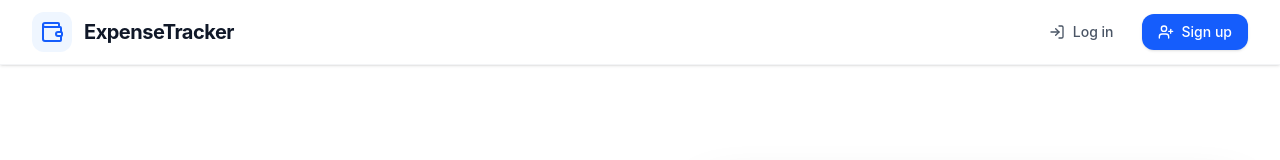
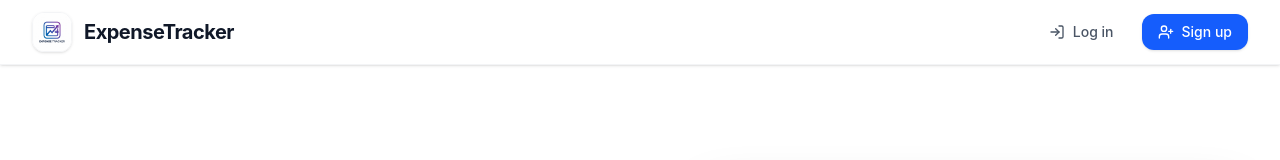
Before and after one commit to Chathubha/expense_tracker, a React (Vite) app: page / in a window 1280 px wide. Shown: the top 160 px of the page. Built offline with nearby package versions, Linux system fonts and the light colour scheme; grey boxes are pictures that could not be loaded.

Commit message:
Add custom AI generated logo and favicon

```diff
--- a/index.html
+++ b/index.html
@@ -2,9 +2,9 @@
 <html lang="en">
   <head>
     <meta charset="UTF-8" />
-    <link rel="icon" type="image/svg+xml" href="/favicon.svg" />
+    <link rel="icon" type="image/jpeg" href="/logo.jpg" />
     <meta name="viewport" content="width=device-width, initial-scale=1.0" />
-    <title>expense-tracker</title>
+    <title>ExpenseTracker | Personal Finance</title>
   </head>
   <body>
     <div id="root"></div>
--- a/src/components/Layout.tsx
+++ b/src/components/Layout.tsx
@@ -7,7 +7,6 @@ import {
   ArrowRightLeft,
   Settings,
   LogOut,
-  Wallet,
   Menu,
   X
 } from 'lucide-react';
@@ -48,10 +47,8 @@ export default function Layout() {
       {/* Desktop Sidebar */}
       <aside className="hidden md:flex flex-col w-64 bg-white border-r border-gray-100 fixed h-full z-10">
         <div className="p-6">
-          <Link to="/" className="flex items-center text-blue-600">
-            <div className="bg-blue-50 p-2 rounded-xl mr-3">
-              <Wallet className="h-6 w-6" />
-            </div>
+          <Link to="/" className="flex items-center">
+            <img src="/logo.jpg" alt="ExpenseTracker Logo" className="w-10 h-10 rounded-xl object-contain mr-3 shadow-sm border border-gray-100" />
             <span className="font-bold text-xl tracking-tight text-gray-900">ExpenseTracker</span>
           </Link>
         </div>
@@ -89,8 +86,8 @@ export default function Layout() {
 
       {/* Mobile Header */}
       <div className="md:hidden fixed top-0 left-0 right-0 h-16 bg-white border-b border-gray-100 z-20 flex items-center justify-between px-4">
-        <Link to="/" className="flex items-center text-blue-600">
-          <Wallet className="h-6 w-6 mr-2" />
+        <Link to="/" className="flex items-center">
+          <img src="/logo.jpg" alt="Logo" className="w-8 h-8 mr-2 rounded-lg object-contain shadow-sm border border-gray-100" />
           <span className="font-bold text-lg tracking-tight text-gray-900">ExpenseTracker</span>
         </Link>
         <button
--- a/src/components/Navbar.tsx
+++ b/src/components/Navbar.tsx
@@ -1,6 +1,6 @@
 import { Link } from 'react-router-dom';
 import { supabase } from '../lib/supabase';
-import { LogOut, Wallet, LayoutDashboard, LogIn, UserPlus } from 'lucide-react';
+import { LogOut, LayoutDashboard, LogIn, UserPlus } from 'lucide-react';
 import { useAuth } from '../context/AuthContext';
 
 export default function Navbar() {
@@ -15,10 +15,8 @@ export default function Navbar() {
       <div className="max-w-7xl mx-auto px-4 sm:px-6 lg:px-8">
         <div className="flex justify-between h-16">
           <div className="flex items-center">
-            <Link to="/" className="flex items-center text-blue-600 hover:text-blue-700 transition group">
-              <div className="bg-blue-50 p-2 rounded-xl group-hover:bg-blue-100 transition mr-3">
-                <Wallet className="h-6 w-6" />
-              </div>
+            <Link to="/" className="flex items-center group">
+              <img src="/logo.jpg" alt="Logo" className="w-10 h-10 rounded-xl object-contain mr-3 shadow-sm border border-gray-100 group-hover:opacity-90 transition" />
               <span className="font-bold text-xl tracking-tight text-gray-900 hidden sm:block">ExpenseTracker</span>
             </Link>
           </div>
```
Also changed, not shown: public/logo.jpg (added).
